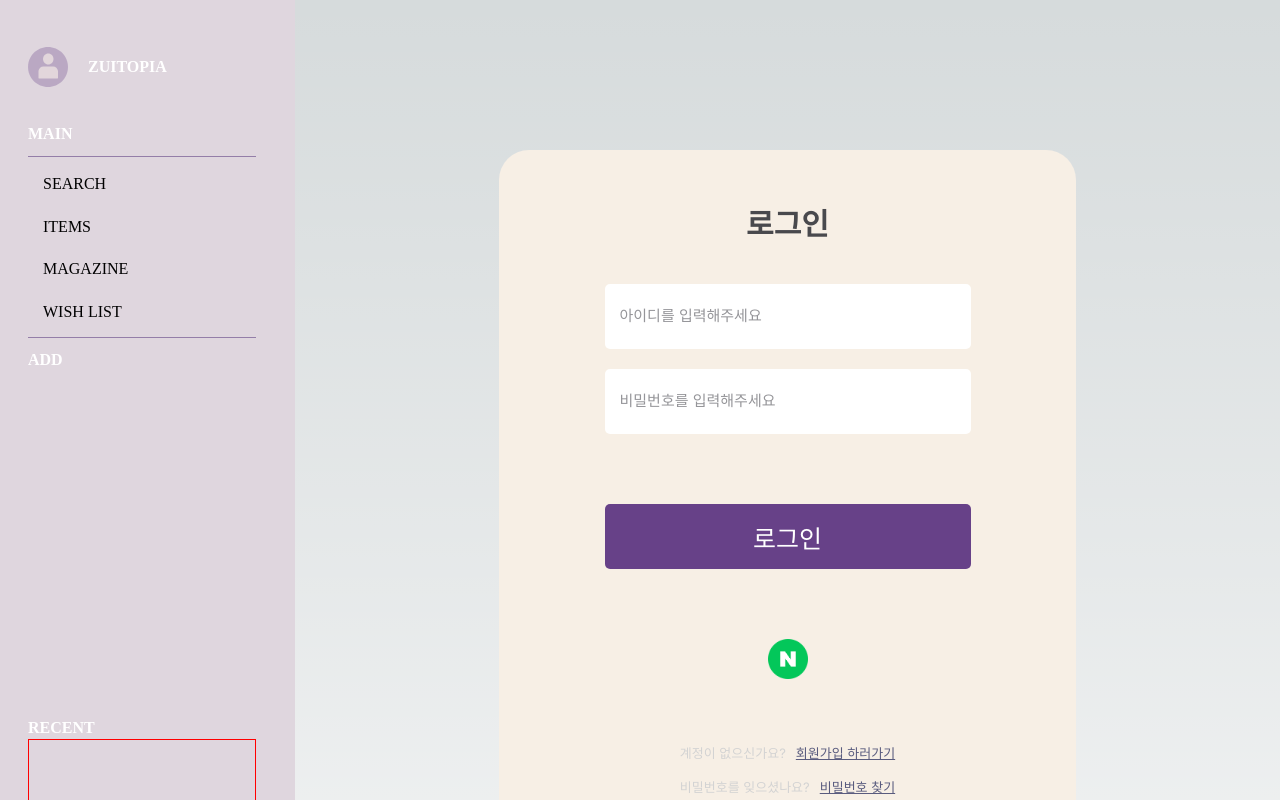
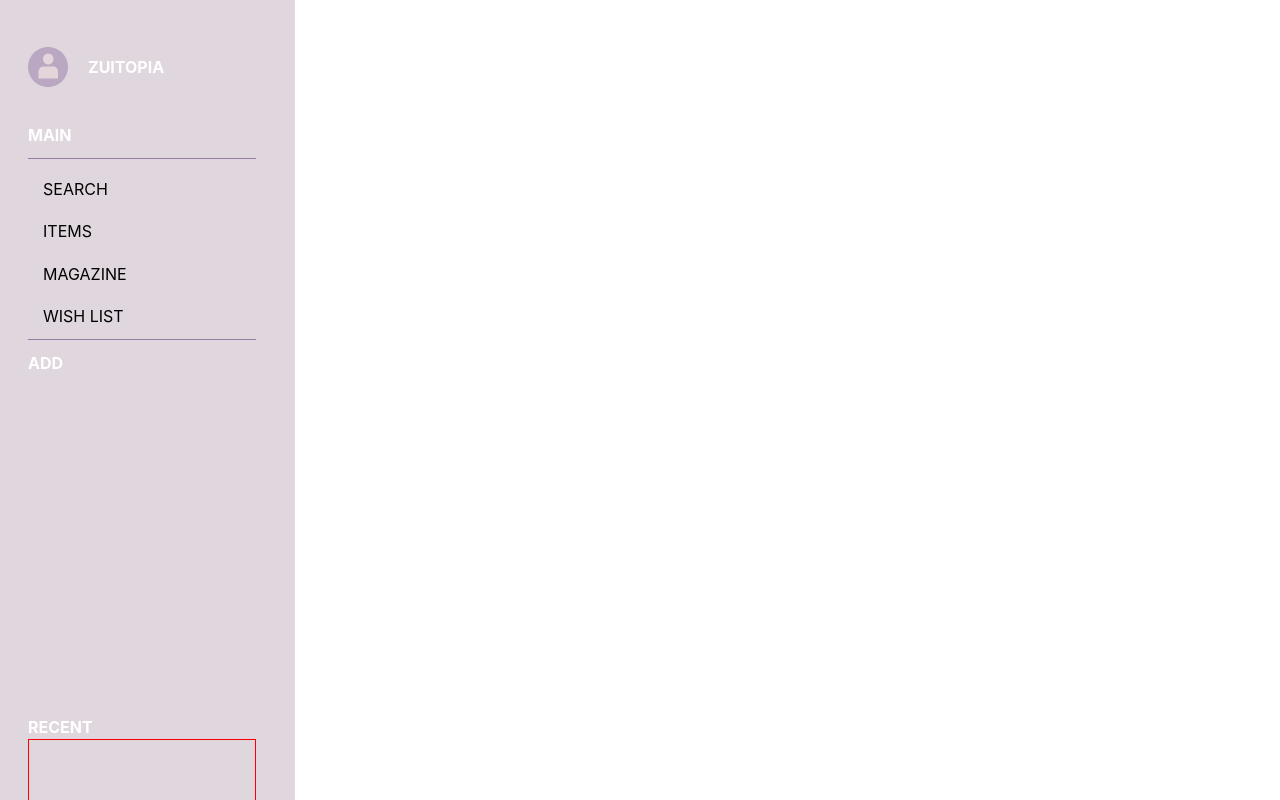
Before and after one commit to hyeju1123/MUXIMUXI, a Next.js app in the folder frontend/: page /login in a window 1280 px wide. Shown: the top 800 px of the page. Built offline with nearby package versions, Linux system fonts and the light colour scheme.

Commit message:
tailwind config

```diff
--- a/frontend/package.json
+++ b/frontend/package.json
@@ -22,6 +22,9 @@
     "typescript": "4.9.4"
   },
   "devDependencies": {
-    "@types/styled-components": "^5.1.26"
+    "@types/styled-components": "^5.1.26",
+    "autoprefixer": "^10.4.13",
+    "postcss": "^8.4.21",
+    "tailwindcss": "^3.2.7"
   }
 }
--- /dev/null
+++ b/frontend/postcss.config.js
@@ -0,0 +1,6 @@
+module.exports = {
+	plugins: {
+		tailwindcss: {},
+		autoprefixer: {},
+	},
+};
--- /dev/null
+++ b/frontend/src/app/_document.tsx
@@ -0,0 +1,28 @@
+import Document, { Html, Head, Main, NextScript } from "next/document";
+
+class MyDocument extends Document {
+	static async getInitialProps(ctx: any) {
+		const initialProps = await Document.getInitialProps(ctx);
+		return { ...initialProps };
+	}
+
+	render() {
+		return (
+			<Html>
+				<Head>
+					<link
+						href="https://fonts.googleapis.com/css2?family=Inter"
+						rel="stylesheet"
+					/>
+				</Head>
+
+				<body>
+					<Main />
+					<NextScript />
+				</body>
+			</Html>
+		);
+	}
+}
+
+export default MyDocument;
--- a/frontend/src/app/globals.css
+++ b/frontend/src/app/globals.css
@@ -1,4 +1,8 @@
-:root {
+@tailwind base;
+@tailwind components;
+@tailwind utilities;
+
+/* :root {
 	--max-width: 1100px;
 	--border-radius: 12px;
 	--font-mono: ui-monospace, Menlo, Monaco, "Cascadia Mono", "Segoe UI Mono",
@@ -107,4 +111,4 @@ a {
 	html {
 		color-scheme: dark;
 	}
-}
+} */
--- a/frontend/src/app/layout.tsx
+++ b/frontend/src/app/layout.tsx
@@ -1,5 +1,6 @@
 import "./globals.css";
 import Nav from "@/components/Nav";
+import StyledComponentsRegistry from "@/lib/registry";
 
 export default function RootLayout({
 	children,
@@ -18,7 +19,9 @@ export default function RootLayout({
 					<nav>
 						<Nav />
 					</nav>
-					{children}
+					<StyledComponentsRegistry>
+						{children}
+					</StyledComponentsRegistry>
 				</main>
 			</body>
 		</html>
--- a/frontend/src/app/login/Login.module.css
+++ b/frontend/src/app/login/Login.module.css
@@ -15,7 +15,7 @@
 
 .loginText {
 	margin-top: 50px;
-	font-family: var(--inter-font);
+
 	font-weight: 600;
 	font-size: 30px;
 	color: #49494d;
@@ -39,7 +39,6 @@
 }
 
 .inputBox::placeholder {
-	font-family: var(--inter-font);
 	font-weight: 400;
 	font-size: 15px;
 	color: #959599;
@@ -52,7 +51,6 @@
 	background: #674188;
 	border-radius: 5px;
 	border: none;
-	font-family: var(--inter-font);
 	font-weight: 400;
 	font-size: 25px;
 	color: #ffffff;
@@ -77,14 +75,12 @@
 
 .questionText {
 	margin-right: 10px;
-	font-family: var(--inter-font);
 	font-weight: 400;
 	font-size: 13px;
 	color: #d3d3d3;
 }
 
 .buttonText {
-	font-family: var(--inter-font);
 	font-weight: 400;
 	font-size: 13px;
 	color: #595b7e;
--- a/frontend/src/app/login/page.tsx
+++ b/frontend/src/app/login/page.tsx
@@ -1,63 +1,58 @@
 import Image from "next/image";
-import { Inter } from "@next/font/google";
 import styles from "./Login.module.css";
 import NaverLoginIcon from "../../images/icons/naverLoginIcon.png";
 import Link from "next/link";
 
-const inter = Inter({
-	variable: "--inter-font",
-	subsets: ["latin"],
-});
-
 export default function LoginPage() {
 	return (
-		<main className={inter.variable}>
-			<div className={styles.blockWithoutNav}>
-				<div className={styles.loginBox}>
-					<p className={styles.loginText}>로그인</p>
-					<form className={styles.formBox}>
-						<input
-							type="email"
-							placeholder="아이디를 입력해주세요"
-							className={styles.inputBox}
-						/>
-						<input
-							type="password"
-							placeholder="비밀번호를 입력해주세요"
-							className={styles.inputBox}
-						/>
-						<input
-							type="submit"
-							value="로그인"
-							className={styles.submitButton}
-						/>
-					</form>
-					<div>
-						<Image
-							src={NaverLoginIcon}
-							width={40}
-							height={40}
-							alt="Naver Login Icon"
-						/>
-					</div>
-					<div className={styles.otherServiceBox}>
-						<div className={styles.serviceTextBox}>
-							<p className={styles.questionText}>
-								계정이 없으신가요?
-							</p>
-							<p className={styles.buttonText}>
-								<Link href="/signUp">회원가입 하러가기</Link>
-							</p>
-						</div>
-						<div className={styles.serviceTextBox}>
-							<p className={styles.questionText}>
-								비밀번호를 잊으셨나요?
-							</p>
-							<p className={styles.buttonText}>비밀번호 찾기</p>
-						</div>
-					</div>
-				</div>
-			</div>
-		</main>
+		<main></main>
+		// <main>
+		// 	<div className={styles.blockWithoutNav}>
+		// 		<div className={styles.loginBox}>
+		// 			<p className={styles.loginText}>로그인</p>
+		// 			<form className={styles.formBox}>
+		// 				<input
+		// 					type="email"
+		// 					placeholder="아이디를 입력해주세요"
+		// 					className={styles.inputBox}
+		// 				/>
+		// 				<input
+		// 					type="password"
+		// 					placeholder="비밀번호를 입력해주세요"
+		// 					className={styles.inputBox}
+		// 				/>
+		// 				<input
+		// 					type="submit"
+		// 					value="로그인"
+		// 					className={styles.submitButton}
+		// 				/>
+		// 			</form>
+		// 			<div>
+		// 				<Image
+		// 					src={NaverLoginIcon}
+		// 					width={40}
+		// 					height={40}
+		// 					alt="Naver Login Icon"
+		// 				/>
+		// 			</div>
+		// 			<div className={styles.otherServiceBox}>
+		// 				<div className={styles.serviceTextBox}>
+		// 					<p className={styles.questionText}>
+		// 						계정이 없으신가요?
+		// 					</p>
+		// 					<p className={styles.buttonText}>
+		// 						<Link href="/signUp">회원가입 하러가기</Link>
+		// 					</p>
+		// 				</div>
+		// 				<div className={styles.serviceTextBox}>
+		// 					<p className={styles.questionText}>
+		// 						비밀번호를 잊으셨나요?
+		// 					</p>
+		// 					<p className={styles.buttonText}>비밀번호 찾기</p>
+		// 				</div>
+		// 			</div>
+		// 		</div>
+		// 	</div>
+		// </main>
 	);
 }
--- /dev/null
+++ b/frontend/src/lib/registry.tsx
@@ -0,0 +1,29 @@
+"use client";
+
+import React, { useState } from "react";
+import { useServerInsertedHTML } from "next/navigation";
+import { ServerStyleSheet, StyleSheetManager } from "styled-components";
+
+export default function StyledComponentsRegistry({
+	children,
+}: {
+	children: React.ReactNode;
+}) {
+	// Only create stylesheet once with lazy initial state
+	// x-ref: https://reactjs.org/docs/hooks-reference.html#lazy-initial-state
+	const [styledComponentsStyleSheet] = useState(() => new ServerStyleSheet());
+
+	useServerInsertedHTML(() => {
+		const styles = styledComponentsStyleSheet.getStyleElement();
+		styledComponentsStyleSheet.instance.clearTag();
+		return <>{styles}</>;
+	});
+
+	if (typeof window !== "undefined") return <>{children}</>;
+
+	return (
+		<StyleSheetManager sheet={styledComponentsStyleSheet.instance}>
+			{children as React.ReactChild}
+		</StyleSheetManager>
+	);
+}
--- /dev/null
+++ b/frontend/tailwind.config.js
@@ -0,0 +1,16 @@
+/** @type {import('tailwindcss').Config} */
+module.exports = {
+	content: [
+		"./src//app/**/*.{js,ts,jsx,tsx}",
+		"./src/pages/**/*.{js,ts,jsx,tsx}",
+		"./src/components/**/*.{js,ts,jsx,tsx}",
+	],
+	theme: {
+		extend: {
+			fontFamily: {
+				sans: ["Inter"],
+			},
+		},
+	},
+	plugins: [],
+};
```
Also changed, not shown: frontend/next.config.js (+5 -5 lines), frontend/.eslintrc.js (added), frontend/.eslintrc.json (deleted), 2 other files (tests, documents, lock files or other folders).
